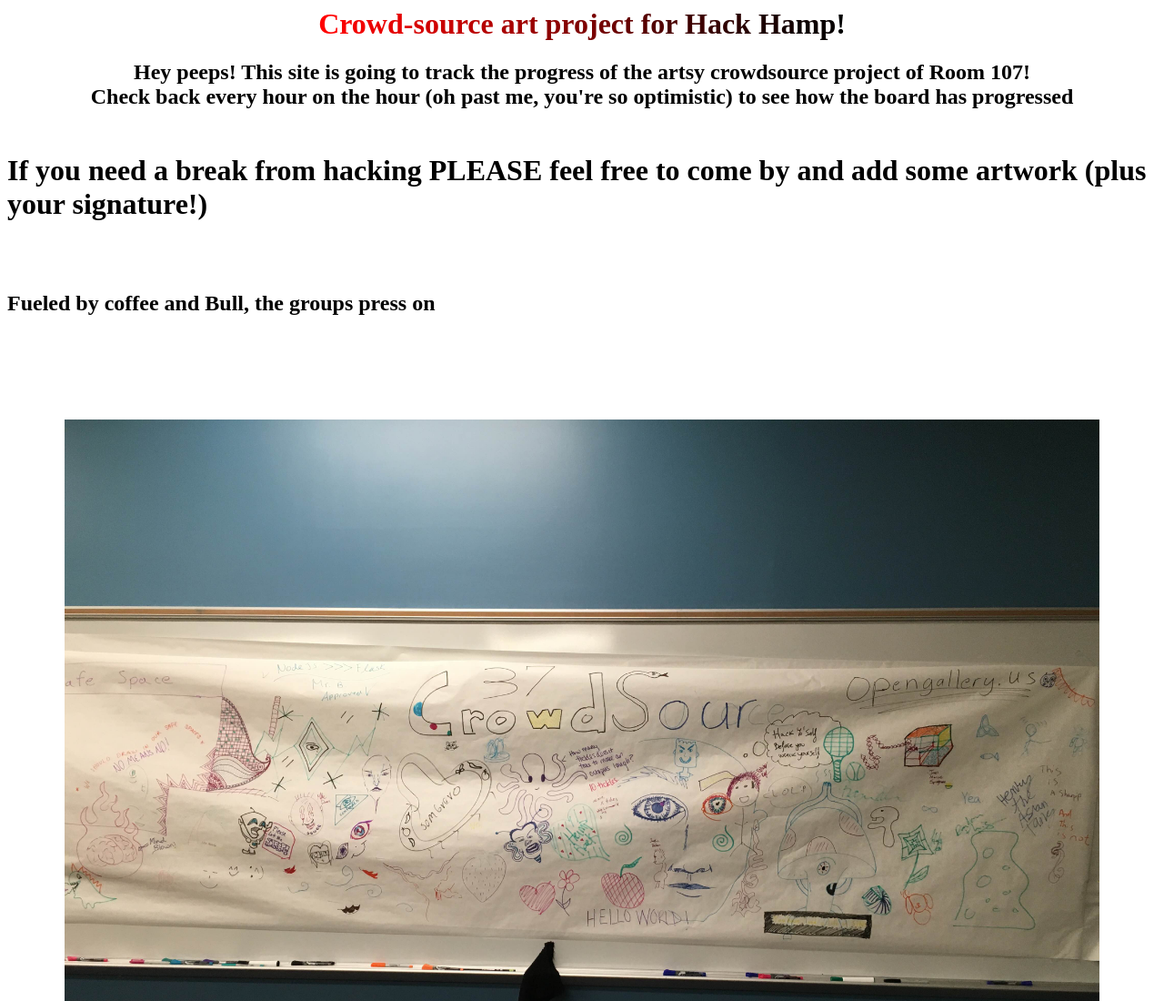
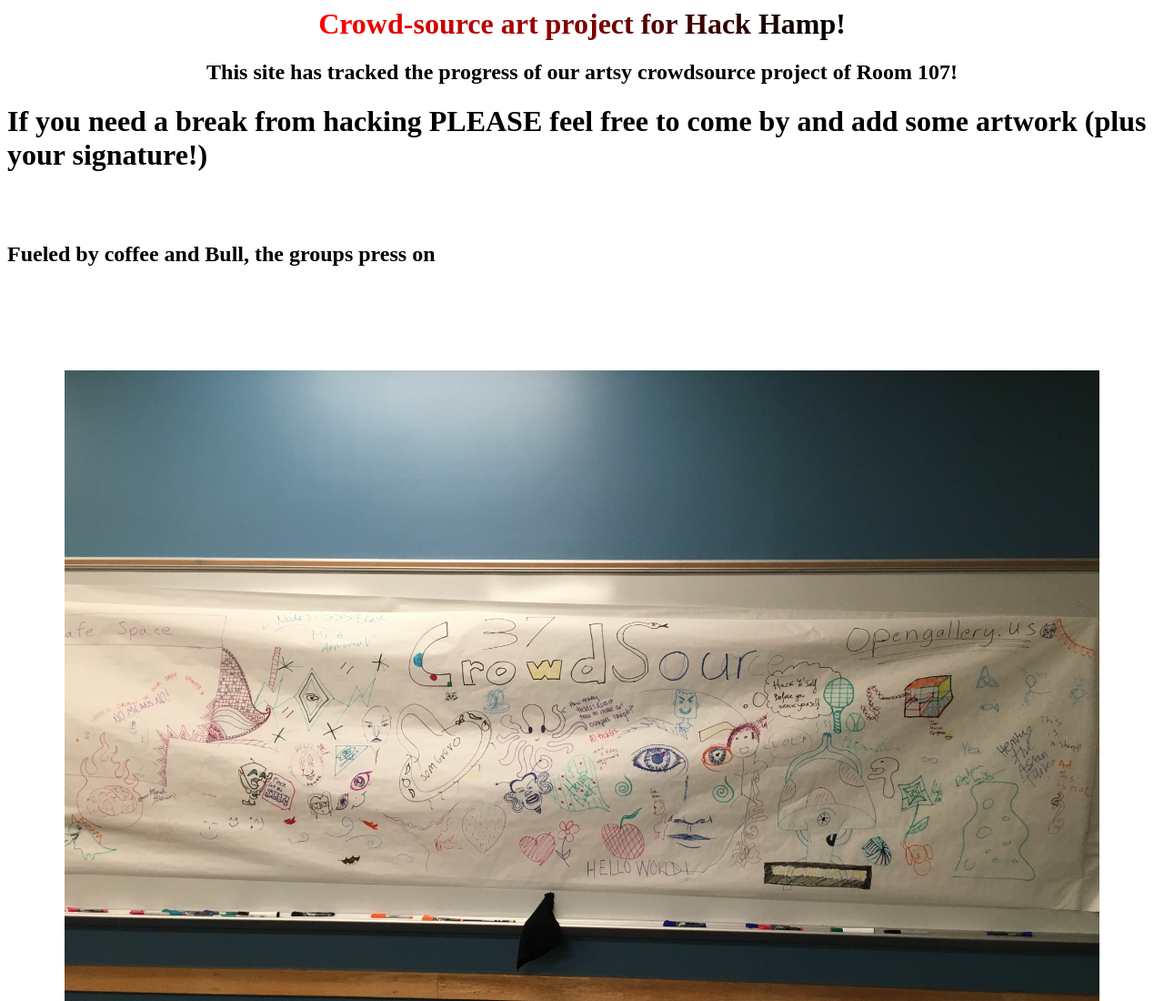
Before and after one commit to keithemiller/opengallery, a plain HTML site: page index.html in a window 1280 px wide. Shown: the top 1100 px of the page at 91% size. Drawn offline with Linux system fonts and the light colour scheme.

Commit message:
Update index.html

```diff
--- a/index.html
+++ b/index.html
@@ -2,10 +2,7 @@
 <div><span style="color:#ff0000;">C</span><span style="color:#f80000;">r</span><span style="color:#f20000;">o</span><span style="color:#eb0000;">w</span><span style="color:#e40000;">d</span><span style="color:#dd0000;">-</span><span style="color:#d70000;">s</span><span style="color:#d00000;">o</span><span style="color:#c90000;">u</span><span style="color:#c30000;">r</span><span style="color:#bc0000;">c</span><span style="color:#b50000;">e</span><span style="color:#ae0000;"> </span><span style="color:#a80000;">a</span><span style="color:#a10000;">r</span><span style="color:#9a0000;">t</span><span style="color:#940000;"> </span><span style="color:#8d0000;">p</span><span style="color:#860000;">r</span><span style="color:#7f0000;">o</span><span style="color:#790000;">j</span><span style="color:#720000;">e</span><span style="color:#6b0000;">c</span><span style="color:#650000;">t</span><span style="color:#5e0000;"> </span><span style="color:#570000;">f</span><span style="color:#510000;">o</span><span style="color:#4a0000;">r</span><span style="color:#430000;"> </span><span style="color:#3c0000;">H</span><span style="color:#360000;">a</span><span style="color:#2f0000;">c</span><span style="color:#280000;">k</span><span style="color:#220000;"> </span><span style="color:#1b0000;">H</span><span style="color:#140000;">a</span><span style="color:#0d0000;">m</span><span style="color:#070000;">p</span><span style="color:#000000;">!</span></div>
 </h1>
 <h2 style=text-align:center>
-Hey peeps! This site is going to track the progress of the artsy crowdsource project of Room 107!
-<br>
-Check back every hour on the hour (oh past me, you're so optimistic) to see how the board has progressed
-<br>
+This site has tracked the progress of our artsy crowdsource project of Room 107!
 <br>
 </h2>
 <h1 style=text-algin>
```
